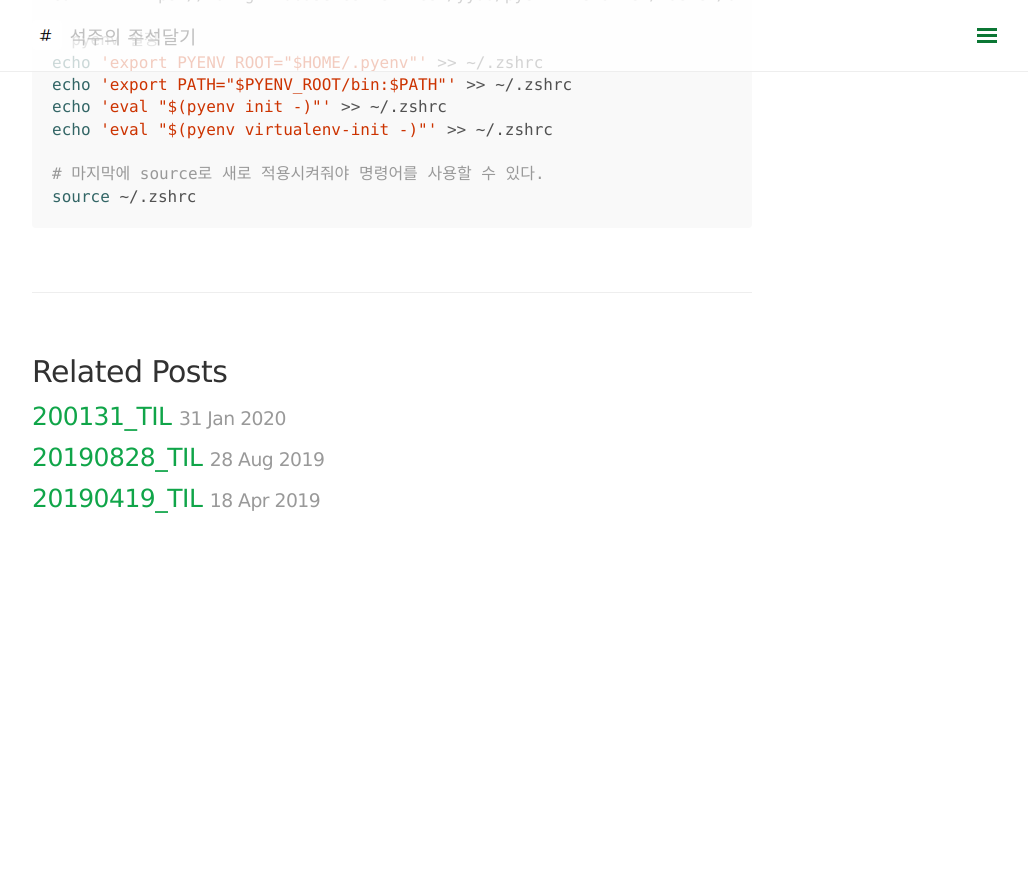
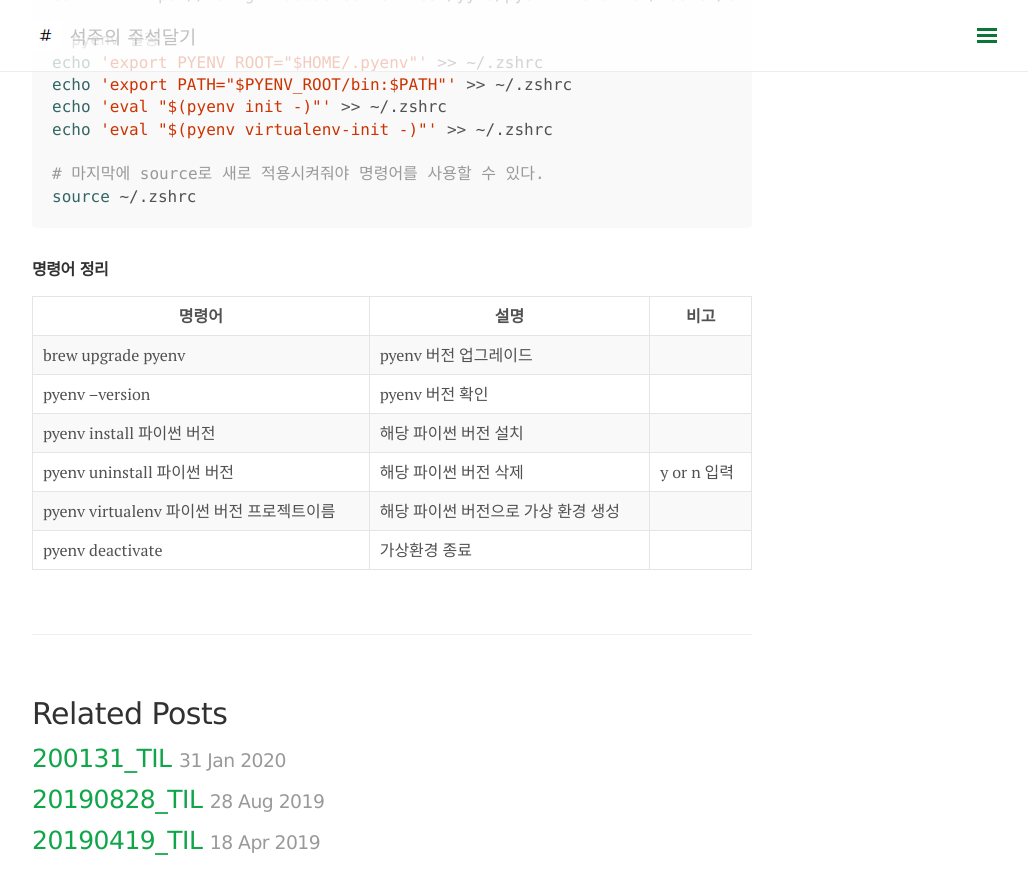
Before and after one commit to somefood/somefood.github.io, a Jekyll site: the page built from _posts/Linux/2019-08-09-pyenv.md, in a window 1280 px wide and 900 px high, scrolled down 707 px. Shown: the top 894 px of the window, without its empty margins (248-1276 px from the left). Built offline with Jekyll 4.4.1, drawn with Linux system fonts in a browser that asks for light colours; nearby versions of some CDN libraries; comment, search, counter and statistics services are not loaded; before the commit the page ends 1282 px from its top, so only the background shows below that.

Commit message:
명령어 정리 추가

````diff
--- a/_posts/Linux/2019-08-09-pyenv.md
+++ b/_posts/Linux/2019-08-09-pyenv.md
@@ -35,3 +35,14 @@ echo 'eval "$(pyenv virtualenv-init -)"' >> ~/.zshrc
 # 마지막에 source로 새로 적용시켜줘야 명령어를 사용할 수 있다.
 source ~/.zshrc
 ```
+
+### 명령어 정리
+
+|명령어|설명|비고|
+|--|--|--|
+|brew upgrade pyenv|pyenv 버전 업그레이드||
+|pyenv --version|pyenv 버전 확인||
+|pyenv install 파이썬 버전|해당 파이썬 버전 설치||
+|pyenv uninstall 파이썬 버전|해당 파이썬 버전 삭제|y or n 입력|
+|pyenv virtualenv 파이썬 버전 프로젝트이름|해당 파이썬 버전으로 가상 환경 생성||
+|pyenv deactivate|가상환경 종료||
````
